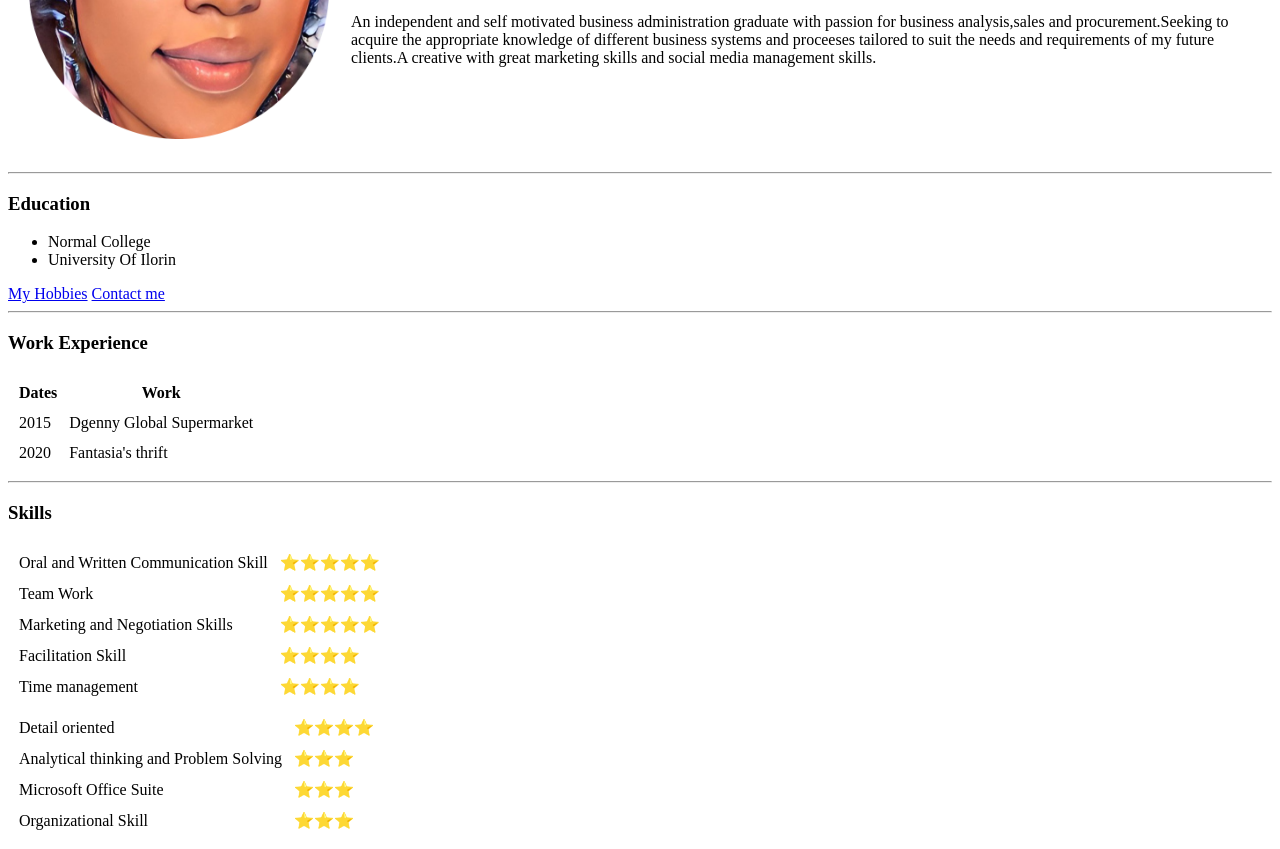
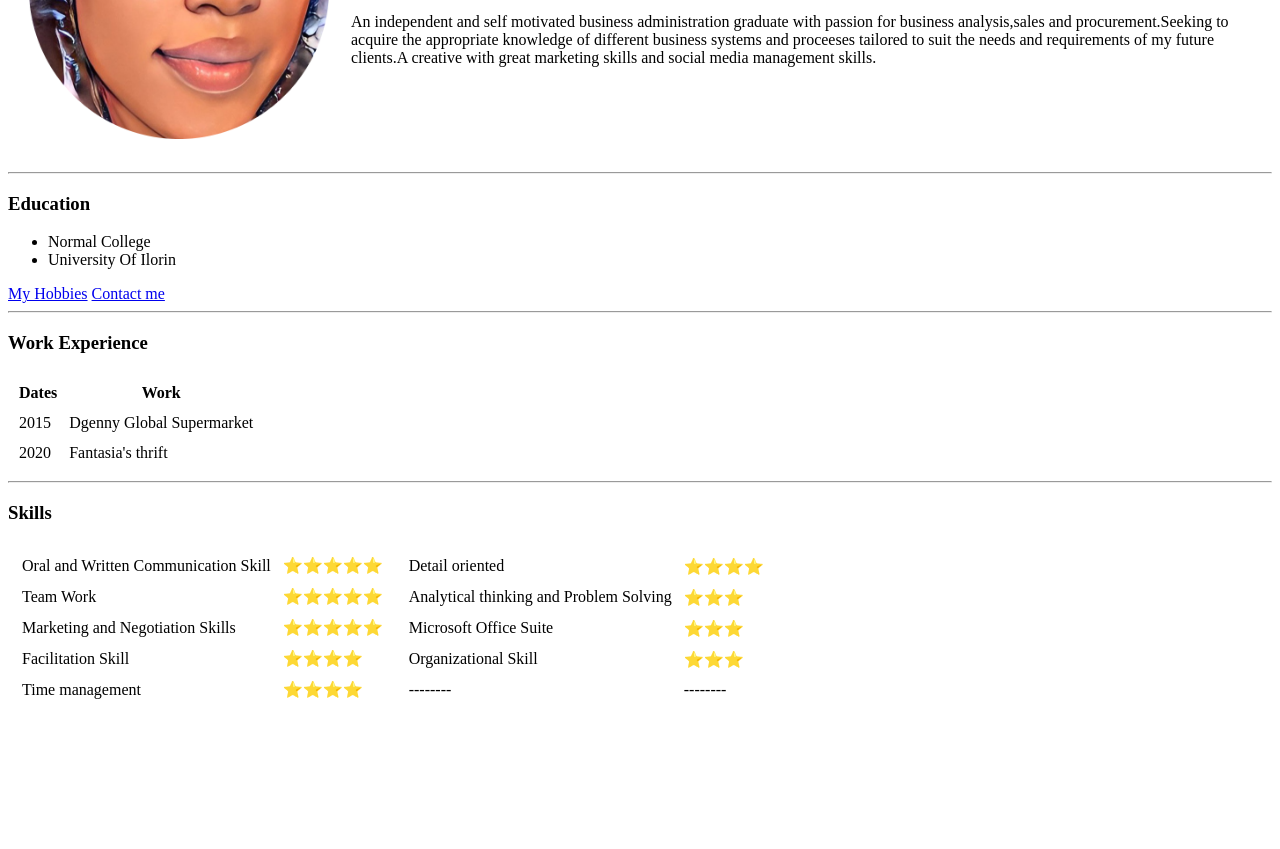
Before and after one commit to mzfanta/cv, a plain HTML site: page index.html in a window 1280 px wide. Shown: the part 190-1039 px from the top of the page. After the commit the page ends 911 px from the top, so only its background shows below. Drawn offline with Linux system fonts and the light colour scheme.

Commit message:
replace with former index

```diff
--- a/index.html
+++ b/index.html
@@ -5,6 +5,8 @@
   <meta charset="utf-8">
 
   <title> Fanta's Personal Site</title>
+  <link rel="stylesheet" href="css/styles.css">
+
 </head>
 
 <body>
@@ -52,6 +54,9 @@
     </table>
     <hr>
     <h3>Skills</h3>
+    <table>
+      <tr>
+        <td>
           <table cellspacing="10">
           <tr>
             <td>Oral and Written Communication Skill</td>
@@ -73,7 +78,8 @@
             <td>Time management</td>
             <td>⭐⭐⭐⭐</td>
         </table>
-
+        </td>
+        <td>
           <table cellspacing="10">
             <tr>
               <td>Detail oriented</td>
@@ -91,7 +97,23 @@
               <td>Organizational Skill</td>
               <td>⭐⭐⭐</td>
             </tr>
+            <tr>
+              <td>--------</td>
+              <td>--------</td>
+            </tr>
           </table>
+        </td>
+      </tr>
+    </table>
+
+
+
+
+
+
+
+
+
 
 </body>
 
```
Lines whose indentation alone changed are shown as unchanged.
